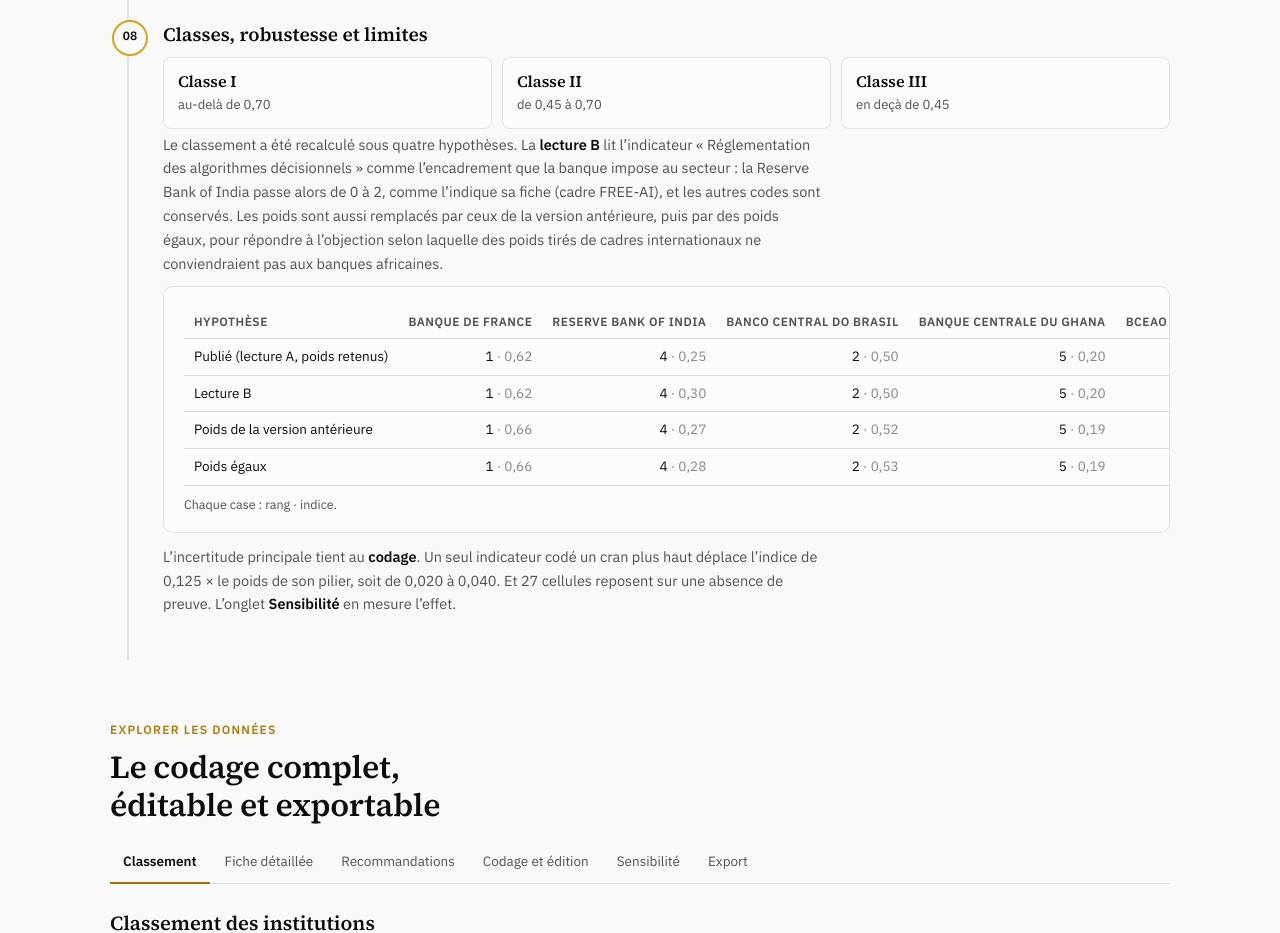
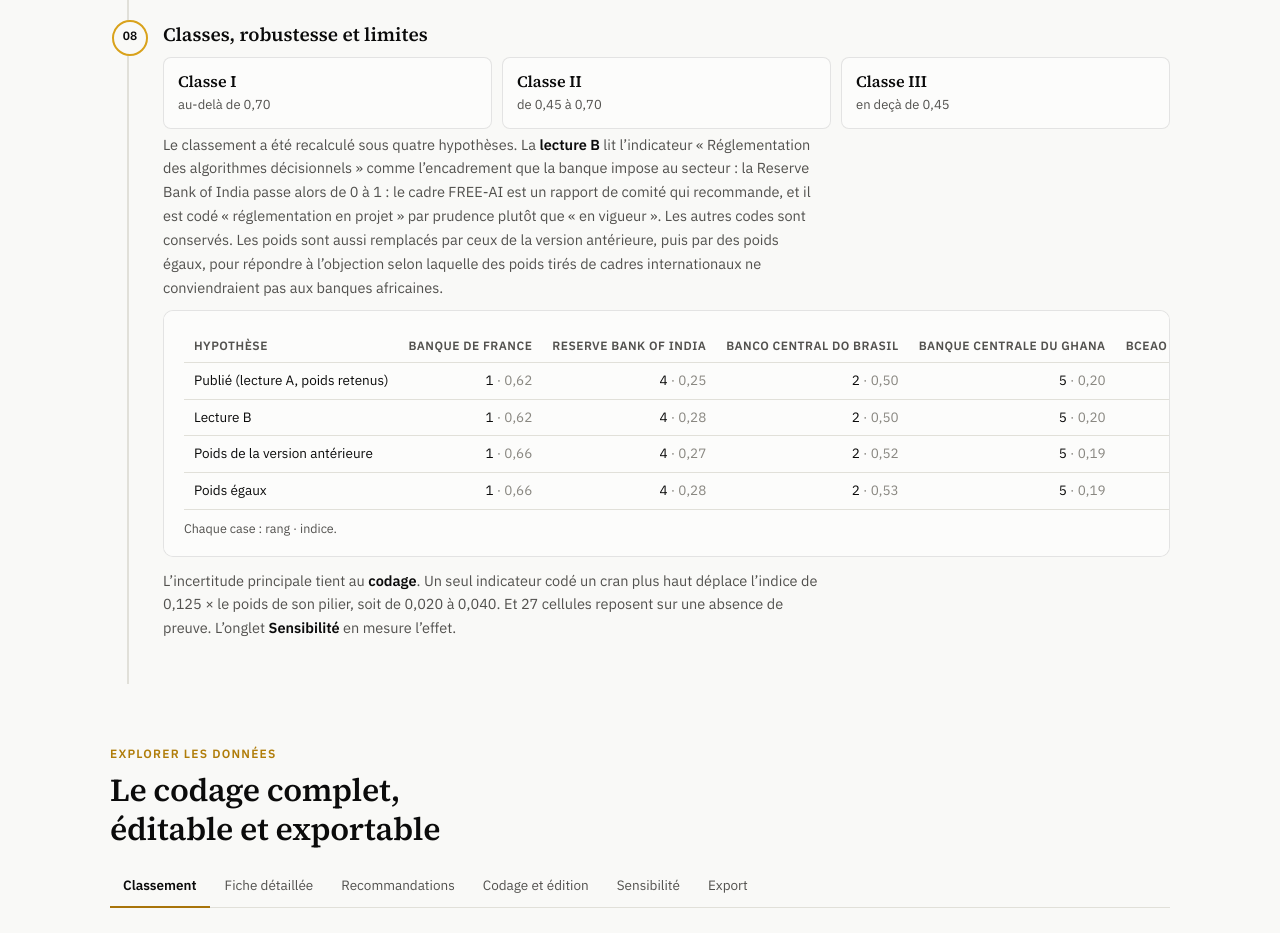
Before and after one commit to fatoumatabi/igiam, a plain HTML site: page index.html in a window 1280 px wide. Shown: the part 7080-8013 px from the top of the page. Drawn offline with Linux system fonts and the light colour scheme.

Commit message:
Lecture B : RBI codée 1 (réglementation en projet), par prudence
Co-Authored-By: Claude Opus 5.5 <noreply@anthropic.com>
Claude-Session: https://claude.ai/code/session_017eLj7S7vLeqZypQvW3NMZR

```diff
--- a/index.html
+++ b/index.html
@@ -1214,7 +1214,7 @@ function lier(b, on) {
 }
 
 function robustesse() {
-  const LB = {'Reserve Bank of India|P1|Réglementation des algorithmes décisionnels': 2};
+  const LB = {'Reserve Bank of India|P1|Réglementation des algorithmes décisionnels': 1};
   const sc = (b, w, ov) => PIL.reduce((s, p) => s + w[p] * IND[p].reduce((t, i) => {
     const k = K(b, p, i.nom); return t + (ov && k in ov ? ov[k] : cellule(b, p, i.nom).code); }, 0) / MAXPIL, 0);
   const egaux = Object.fromEntries(PIL.map(p => [p, 1 / PIL.length]));
@@ -1406,7 +1406,7 @@ function vueAccueil() {
      '<div class="classes"><div><b>Classe I</b>au-delà de ' + fr(D.bornes.haute) + '</div><div><b>Classe II</b>de ' +
      fr(D.bornes.basse) + ' à ' + fr(D.bornes.haute) + '</div><div><b>Classe III</b>en deçà de ' + fr(D.bornes.basse) + '</div></div>' +
      '<p>Le classement a été recalculé sous quatre hypothèses. La <b>lecture B</b> lit l’indicateur « Réglementation des algorithmes décisionnels » ' +
-     'comme l’encadrement que la banque impose au secteur : la Reserve Bank of India passe alors de 0 à 2, comme l’indique sa fiche (cadre FREE-AI), et les autres codes sont conservés. ' +
+     'comme l’encadrement que la banque impose au secteur : la Reserve Bank of India passe alors de 0 à 1 : le cadre FREE-AI est un rapport de comité qui recommande, et il est codé « réglementation en projet » par prudence plutôt que « en vigueur ». Les autres codes sont conservés. ' +
      'Les poids sont aussi remplacés par ceux de la version antérieure, puis par des poids égaux, pour répondre à l’objection selon laquelle des poids tirés de cadres internationaux ne conviendraient pas aux banques africaines.</p>' +
      robustesse() +
      '<p>L’incertitude principale tient au <b>codage</b>. Un seul indicateur codé un cran plus haut déplace l’indice de 0,125 × le poids de son pilier, ' +
```
